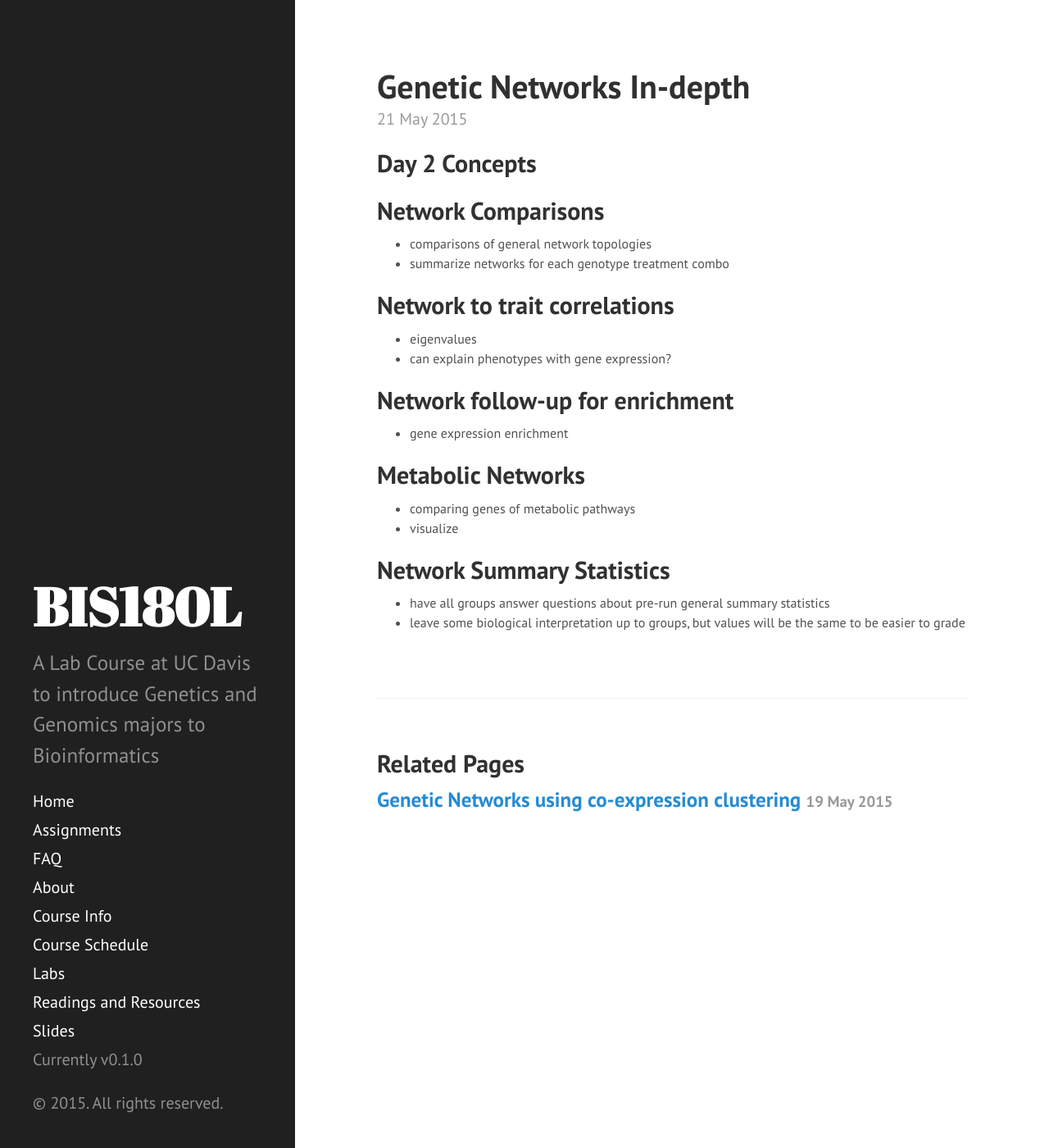
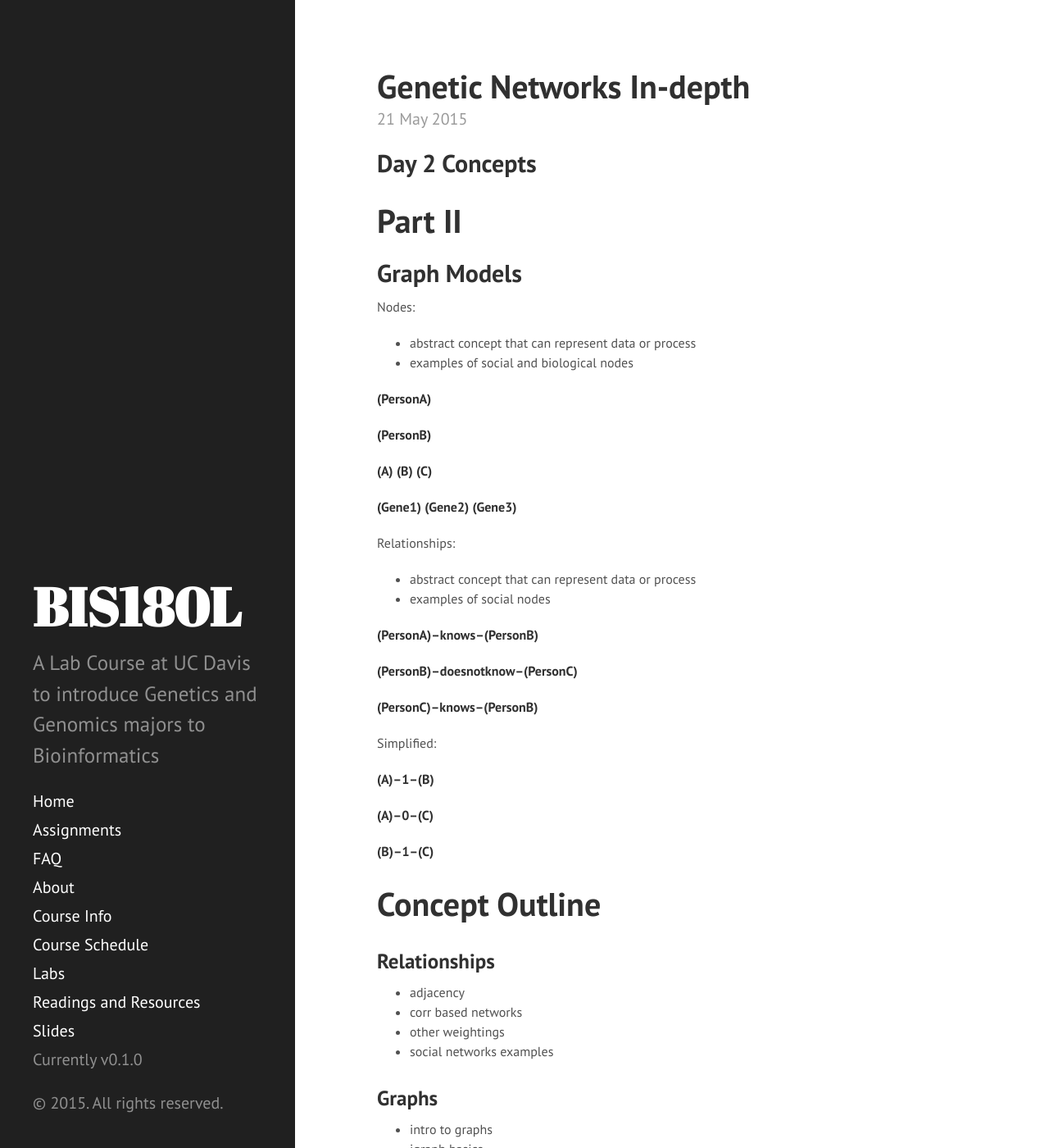
Before and after one commit to rjcmarkelz/BIS180L_web, a Jekyll site: the page built from _posts/2015-05-21-genetic_networks_2.md, in a window 1280 px wide and 1400 px high. Shown: the whole window at 82% size. Built offline with Jekyll 4.4.1, drawn with Linux system fonts in a browser that asks for light colours; Markdown is read by kramdown in place of the engine named in the settings; some of the changed text lies outside the part shown.

```diff
--- a/_posts/2015-05-21-genetic_networks_2.md
+++ b/_posts/2015-05-21-genetic_networks_2.md
@@ -7,21 +7,62 @@ tags:
 ---
 ## Day 2 Concepts
 
-## Network Comparisons
-* comparisons of general network topologies
-* summarize networks for each genotype treatment combo
+# Part II
+## Graph Models
+Nodes:
 
-## Network to trait correlations
-* eigenvalues
-* can explain phenotypes with gene expression?
+* abstract concept that can represent data or process
+* examples of social and biological nodes
 
-## Network follow-up for enrichment
-* gene expression enrichment
+**(PersonA)**
 
-## Metabolic Networks
-* comparing genes of metabolic pathways
-* visualize
+**(PersonB)**
 
-## Network Summary Statistics
-* have all groups answer questions about pre-run general summary statistics
-* leave some biological interpretation up to groups, but values will be the same to be easier to grade
+**(A)**    **(B)**    **(C)**
+
+**(Gene1)**    **(Gene2)**    **(Gene3)**
+
+Relationships:
+* abstract concept that can represent data or process
+* examples of social nodes
+
+**(PersonA)--knows--(PersonB)**
+
+**(PersonB)--doesnotknow--(PersonC)**
+
+**(PersonC)--knows--(PersonB)**
+
+Simplified:
+
+**(A)--1--(B)**
+
+**(A)--0--(C)**
+
+**(B)--1--(C)**
+
+# Concept Outline
+
+### Relationships
+* adjacency
+* corr based networks
+* other weightings
+* social networks examples
+
+### Graphs
+* intro to graphs
+* igraph basics
+* now code simple social network by hand
+* ask question that requires following information along network
+
+### Brief intro of shade avoidance and dataset we will be working with
+* see how much Julin did this
+
+### Gene co-expression networks and phenotype networks
+* transition from social network to gene-gene interaction example
+* code small shade avoidance network beforehand to play with
+* ask biologically motivated question with simulated shade network
+
+### Break into teams for network construction
+* have each team (or set of) create networks for tissue types - need to double check time
+* create adjacency network first- visualize with heatmap
+* use either WGCNA or Network package to create full network - need to do speed comparisons
```
Also changed, not shown: _posts/2015-05-19-genetic_networks_1.md (+13 -2 lines), _rmd/2015-05-19-genetic_networks_1.Rmd (added, +112 -0 lines).
